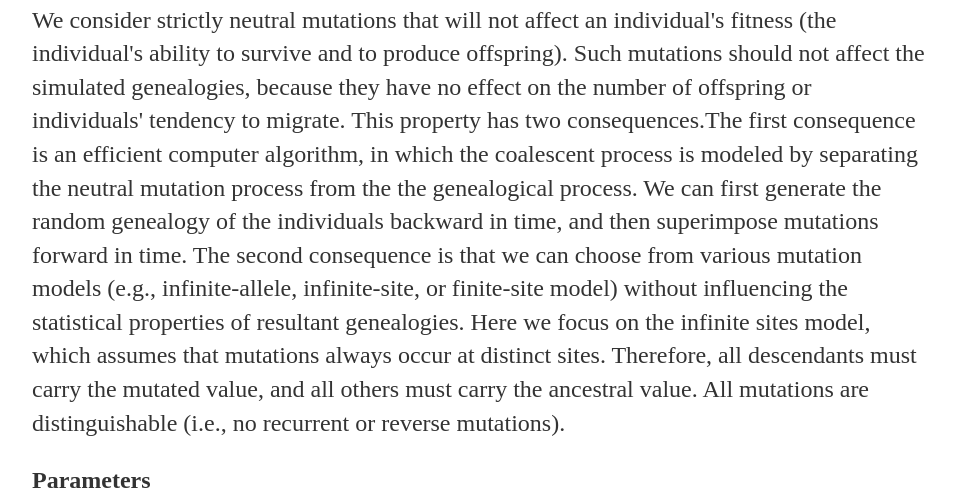
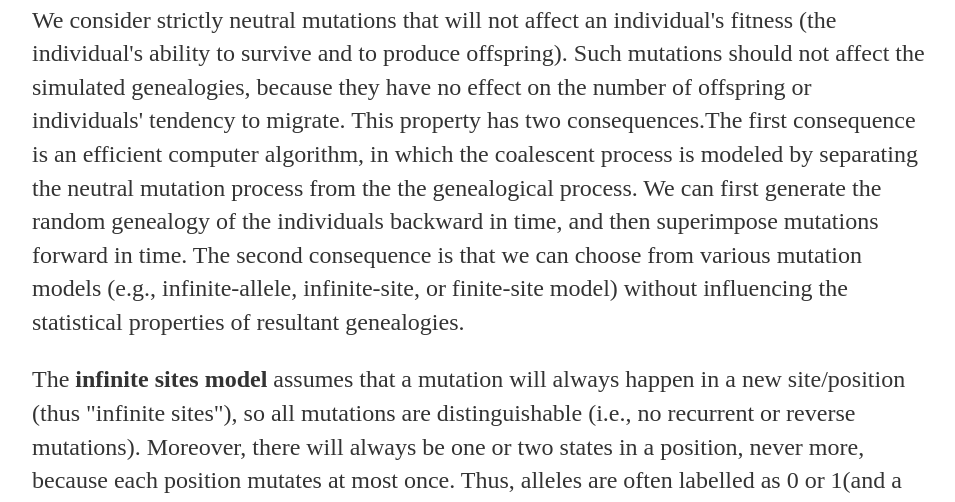
Before and after one commit to lybird300/lybird300.github.io, a Jekyll site: the page built from _posts/2015-04-02-coalescent.md, in a window 1280 px wide and 1400 px high, scrolled down 3382 px, cut to the strip 253-755 px from the top of the window. Shown: the whole strip, without its empty margins (160-1115 px from the left). Built offline with Jekyll 4.4.1, drawn with Linux system fonts in a browser that asks for light colours; some of the changed text lies outside the part shown.

Commit message:
Update 2015-04-02-coalescent.md

```diff
--- a/_posts/2015-04-02-coalescent.md
+++ b/_posts/2015-04-02-coalescent.md
@@ -14,7 +14,7 @@
 <li>Hudson (1990) wrote a wonderful review of coalescent theory and made available an <b>algorithm</b> to simulate data under different population models.</li>
 </ul>
 
-The rest of this post will briefly introduce the coalescent theory, including the basic model, and important extensions. For details such as theorems and their proofs, please refer to the resources provided at the end of this page. Before we start, it is very important to keep in mind that "<blockquote>all models are wrong. We make tentative assumptions about the real world which we know are false but which we believe may be useful.(Box 1976)</blockquote>" Thus, we need to make clear the underlying assumptions.
+The rest of this post will briefly introduce the coalescent theory, including the basic model, and important extensions. For details such as theorems and their proofs, please refer to the resources provided at the end of this page. Before we start, it is very important to keep in mind that <blockquote>all models are wrong. We make tentative assumptions about the real world which we know are false but which we believe may be useful. -- Box (1976)</blockquote> Thus, we need to make clear the underlying assumptions.
 
 <h2>Basics</h2>
 A widely used model that describes reproduction in a population, which gives rise to the genealogies of that population, is the Wright-Fisher model. This model makes the following assumptions on population evolution:
@@ -55,7 +55,12 @@
 
 <h2>Adding mutations</h2>
 <img alt="mutation" src="https://cloud.githubusercontent.com/assets/5496192/7108656/3cdaa94e-e15b-11e4-81de-4807091b966b.PNG" />
-<p>We consider strictly neutral mutations that will not affect an individual's fitness (the individual's ability to survive and to produce offspring). Such mutations should not affect the simulated genealogies, because they have no effect on the number of offspring or individuals' tendency to migrate. This property has two consequences.The first consequence is an efficient computer algorithm, in which the coalescent process is modeled by separating the neutral mutation process from the the genealogical process. We can first generate the random genealogy of the individuals backward in time, and then superimpose mutations forward in time. The second consequence is that we can choose from various mutation models (e.g., infinite-allele, infinite-site, or finite-site model) without influencing the statistical properties of resultant genealogies. Here we focus on the infinite sites model, which assumes that mutations always occur at distinct sites. Therefore, all descendants must carry the mutated value, and all others must carry the ancestral value. All mutations are distinguishable (i.e., no recurrent or reverse mutations). </p>
+<p>We consider strictly neutral mutations that will not affect an individual's fitness (the individual's ability to survive and to produce offspring). Such mutations should not affect the simulated genealogies, because they have no effect on the number of offspring or individuals' tendency to migrate. This property has two consequences.The first consequence is an efficient computer algorithm, in which the coalescent process is modeled by separating the neutral mutation process from the the genealogical process. We can first generate the random genealogy of the individuals backward in time, and then superimpose mutations forward in time. The second consequence is that we can choose from various mutation models (e.g., infinite-allele, infinite-site, or finite-site model) without influencing the statistical properties of resultant genealogies.</p>
+
+<p>The <b>infinite sites model</b> assumes that a mutation will always happen in a new site/position (thus "infinite sites"), so all mutations are distinguishable (i.e., no recurrent or reverse mutations). Moreover, there will always be one or two states in a position, never more, because each position mutates at most once. Thus, alleles are often labelled as 0 or 1(and a sequence as a string of zeros and ones) regardless their specific meanings. The infinite sites model can be interpreted as describing the evolution of very long DNA sequences with low mutation rate at each position. In contrast, the finite sites model admits that a DNA sequence has a fixed length. Both models assume that positions evolve (via mutation) independently of each other, i.e., a mutation in one position does not influence the chance of a mutation in another position.</p>
+
+In principle a mutation model should contain a process describing insertions, deletions, and inversions, but these events occur so rarely that they normally can be ignored. For the infinite sites model, we can set up an overall rate to comprise both the rate of nucleotide mutations and the rate of insertions and deletions. For the finite sites model, however, usually only nucleotide substitutions are modeled.
+
 <b>Parameters</b>
 <ul>
 <li>Ttot | : total evolutionary time available, represented by the total branch lengths of a genealogy. We can compute it by summing over the product of each coalescent interval T(k) (see above) and the number of lineages sharing that interval k: <br/><img alt="ETtot" src="https://cloud.githubusercontent.com/assets/5496192/7070529/9819a4a0-dead-11e4-8dad-3fe8d0803b9d.png"/></li>
```
Also changed, not shown: other parts of _posts/2015-04-02-coalescent.md (+1 -0 lines).
